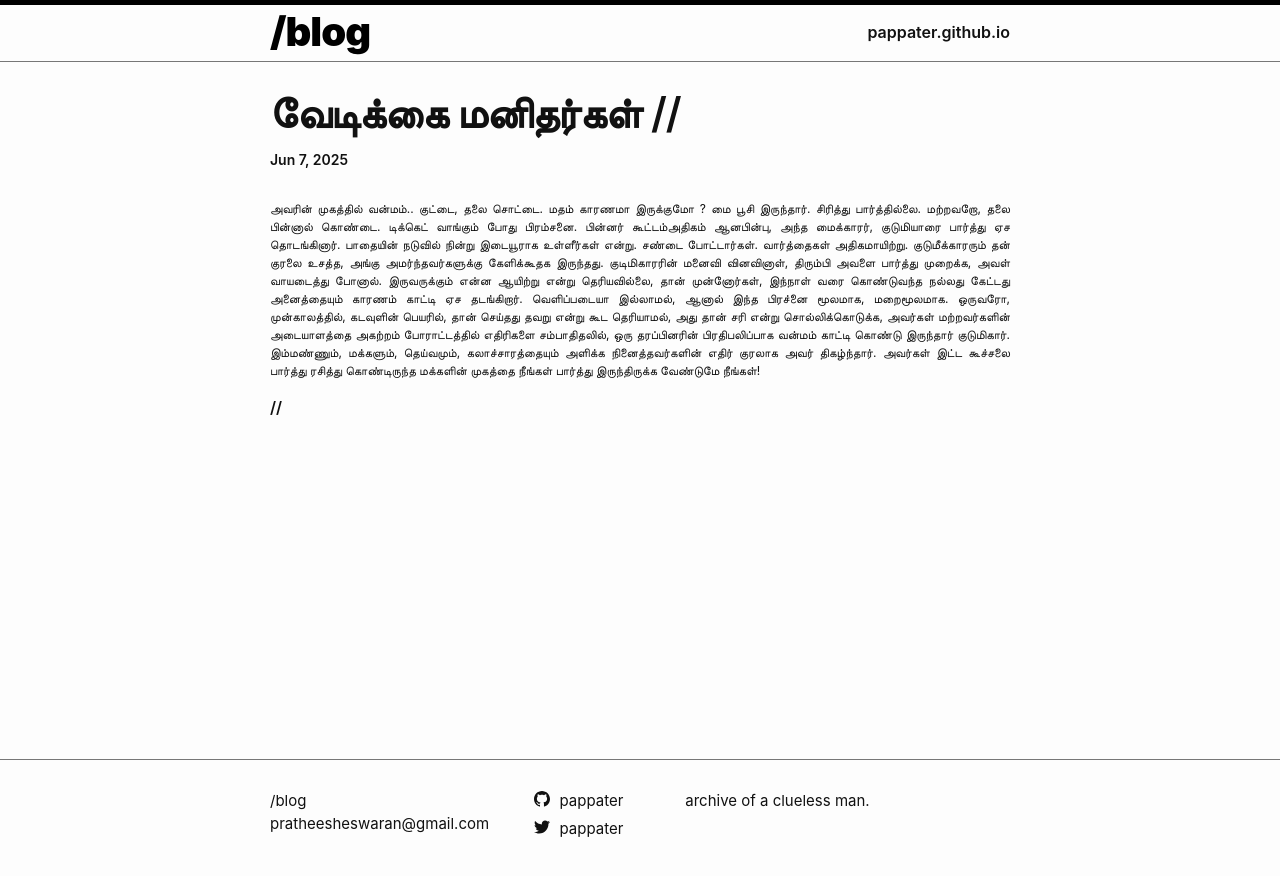
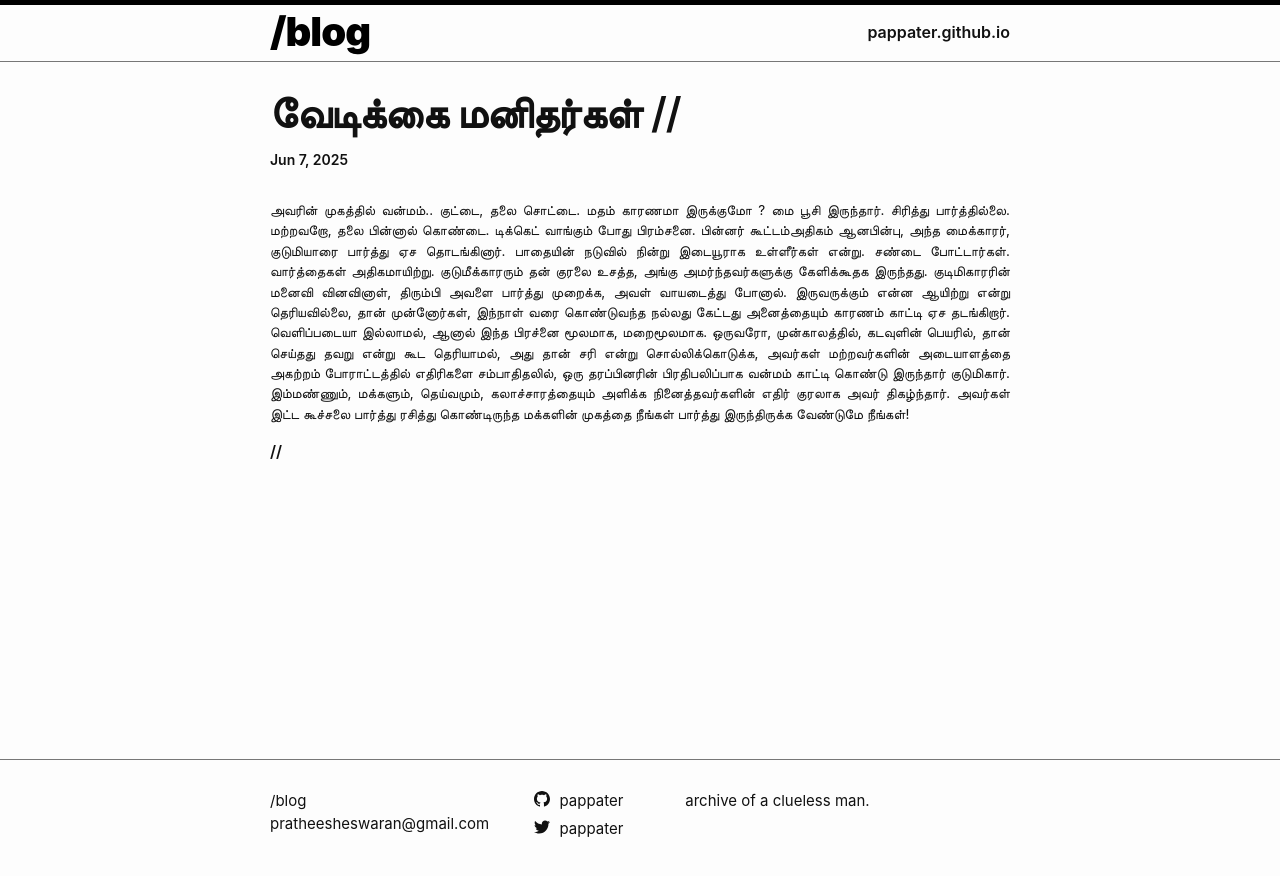
Before and after one commit to pappater/blog, a Jekyll site: the page built from 2025-06-06-வேடிக்கை-மனிதர்கள்.md, in a window 1280 px wide. Shown: the top 876 px of the page. Built offline with Jekyll 4.4.1, drawn with Linux system fonts in a browser that asks for light colours.

Commit message:
Update _layout.scss

```diff
--- a/_sass/minima/_layout.scss
+++ b/_sass/minima/_layout.scss
@@ -228,7 +228,7 @@
   margin-bottom: $spacing-unit;
   p,
   li {
-    @include relative-font-size(0.75);
+    @include relative-font-size(0.85);
     font-weight: 400;
     text-align: justify;
   }
```
